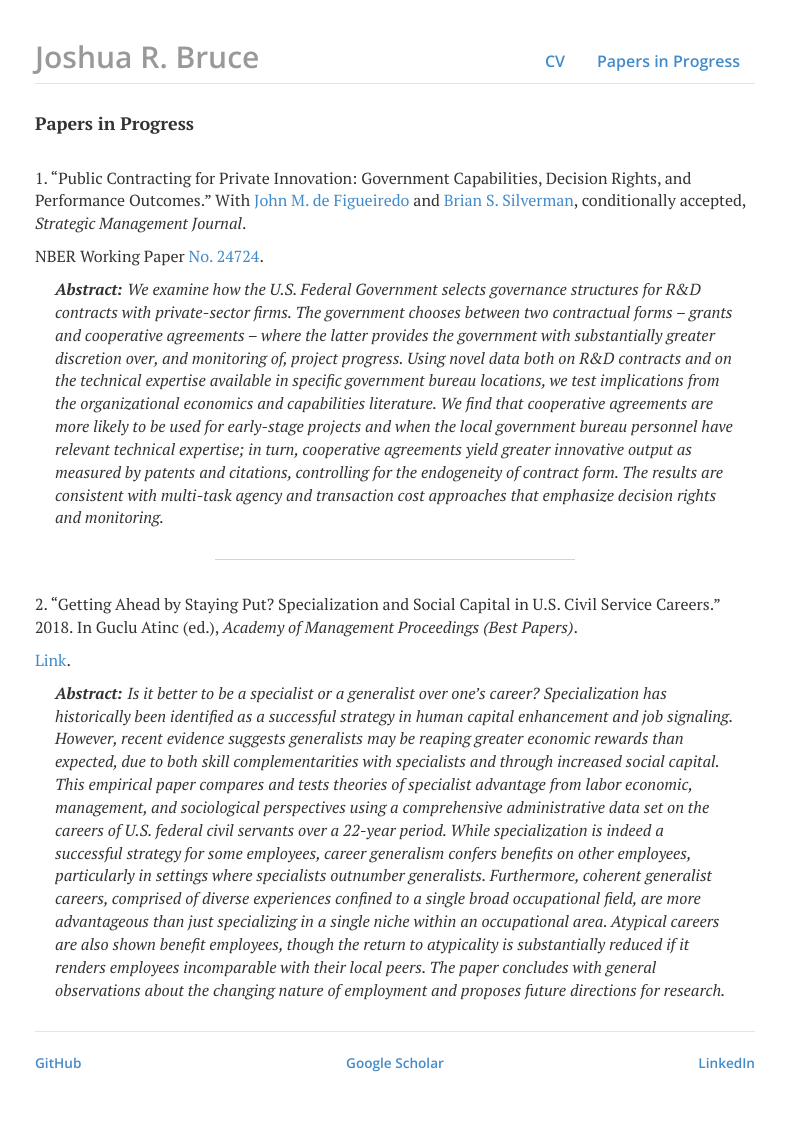
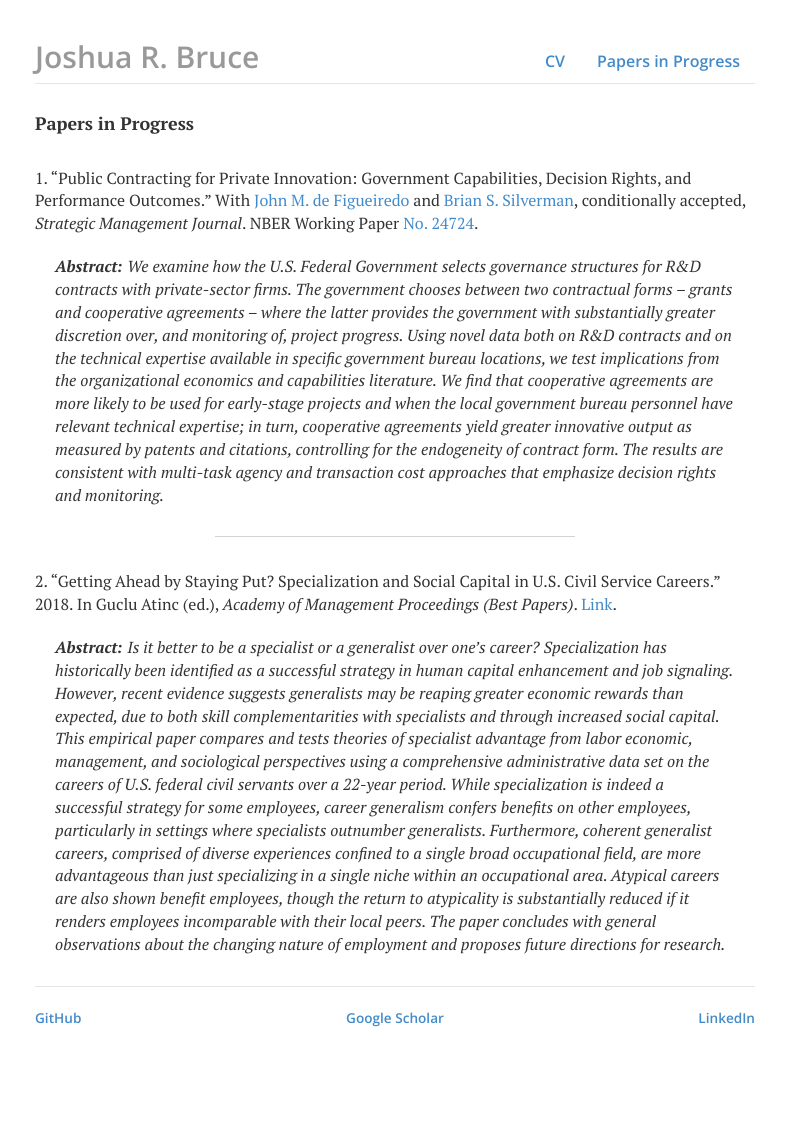
Before and after one commit to joshuarbruce/joshuarbruce.github.io, a Jekyll site: the page built from papers/index.html, in a window 1280 px wide. Shown: the whole page, without its empty margins (245-1030 px from the left). Built offline with Jekyll 4.4.1, drawn with Linux system fonts in a browser that asks for light colours; nearby versions of some CDN libraries; after the commit the page ends 1079 px from its top, so only the background shows below that; part of the change alters nothing that is shown.

```diff
--- a/papers/index.html
+++ b/papers/index.html
@@ -8,13 +8,13 @@ description: list of Joshua R. Bruce's papers, published and in various states o
 
 	<h4>Papers in Progress</h4>
     <br>
-  	<p>1. &ldquo;Public Contracting for Private Innovation: Government Capabilities, Decision Rights, and Performance Outcomes.&rdquo; With <a href="https://law.duke.edu/fac/defigueiredo/" target="_blank">John M. de Figueiredo</a> and <a href="http://www.rotman.utoronto.ca/FacultyAndResearch/Faculty/FacultyBios/Silverman" target="_blank">Brian S. Silverman</a>, conditionally accepted, <i>Strategic Management Journal</i>.</p> NBER Working Paper <a href="https://www.nber.org/papers/w24724" target="_blank">No. 24724</a>.
+  	<p>1. &ldquo;Public Contracting for Private Innovation: Government Capabilities, Decision Rights, and Performance Outcomes.&rdquo; With <a href="https://law.duke.edu/fac/defigueiredo/" target="_blank">John M. de Figueiredo</a> and <a href="http://www.rotman.utoronto.ca/FacultyAndResearch/Faculty/FacultyBios/Silverman" target="_blank">Brian S. Silverman</a>, conditionally accepted, <i>Strategic Management Journal</i>. NBER Working Paper <a href="https://www.nber.org/papers/w24724" target="_blank">No. 24724</a>. </p>
 
     <blockquote style="border-left:none"><i><b>Abstract: </b>We examine how the U.S. Federal Government selects governance structures for R&amp;D contracts with private-sector firms. The government chooses between two contractual forms – grants and cooperative agreements – where the latter provides the government with substantially greater discretion over, and monitoring of, project progress. Using novel data both on R&amp;D contracts and on the technical expertise available in specific government bureau locations, we test implications from the organizational economics and capabilities literature. We find that cooperative agreements are more likely to be used for early-stage projects and when the local government bureau personnel have relevant technical expertise; in turn, cooperative agreements yield greater innovative output as measured by patents and citations, controlling for the endogeneity of contract form. The results are consistent with multi-task agency and transaction cost approaches that emphasize decision rights and monitoring.</i></blockquote>
 
     <p><center><div style="height: 1px; background-color:lightgrey; width:50%; margin-top: 10px; margin-bottom: 10px"></div></center></p><br>
 
-    <p>2. &ldquo;Getting Ahead by Staying Put? Specialization and Social Capital in U.S. Civil Service Careers.&rdquo; 2018. In Guclu Atinc (ed.), <i>Academy of Management Proceedings (Best Papers)</i>.</p> <a href="https://journals.aom.org/doi/10.5465/AMBPP.2018.22" target="_blank">Link</a>.
+    <p>2. &ldquo;Getting Ahead by Staying Put? Specialization and Social Capital in U.S. Civil Service Careers.&rdquo; 2018. In Guclu Atinc (ed.), <i>Academy of Management Proceedings (Best Papers)</i>. <a href="https://journals.aom.org/doi/10.5465/AMBPP.2018.22" target="_blank">Link</a>. </p>
 
     <blockquote style="border-left:none"><i><b>Abstract: </b>Is it better to be a specialist or a generalist over one’s career? Specialization has historically been identified as a successful strategy in human capital enhancement and job signaling. However, recent evidence suggests generalists may be reaping greater economic rewards than expected, due to both skill complementarities with specialists and through increased social capital. This empirical paper compares and tests theories of specialist advantage from labor economic, management, and sociological perspectives using a comprehensive administrative data set on the careers of U.S. federal civil servants over a 22-year period. While specialization is indeed a successful strategy for some employees, career generalism confers benefits on other employees, particularly in settings where specialists outnumber generalists. Furthermore, coherent generalist careers, comprised of diverse experiences confined to a single broad occupational field, are more advantageous than just specializing in a single niche within an occupational area. Atypical careers are also shown benefit employees, though the return to atypicality is substantially reduced if it renders employees incomparable with their local peers. The paper concludes with general observations about the changing nature of employment and proposes future directions for research.</i></blockquote>
 
```
